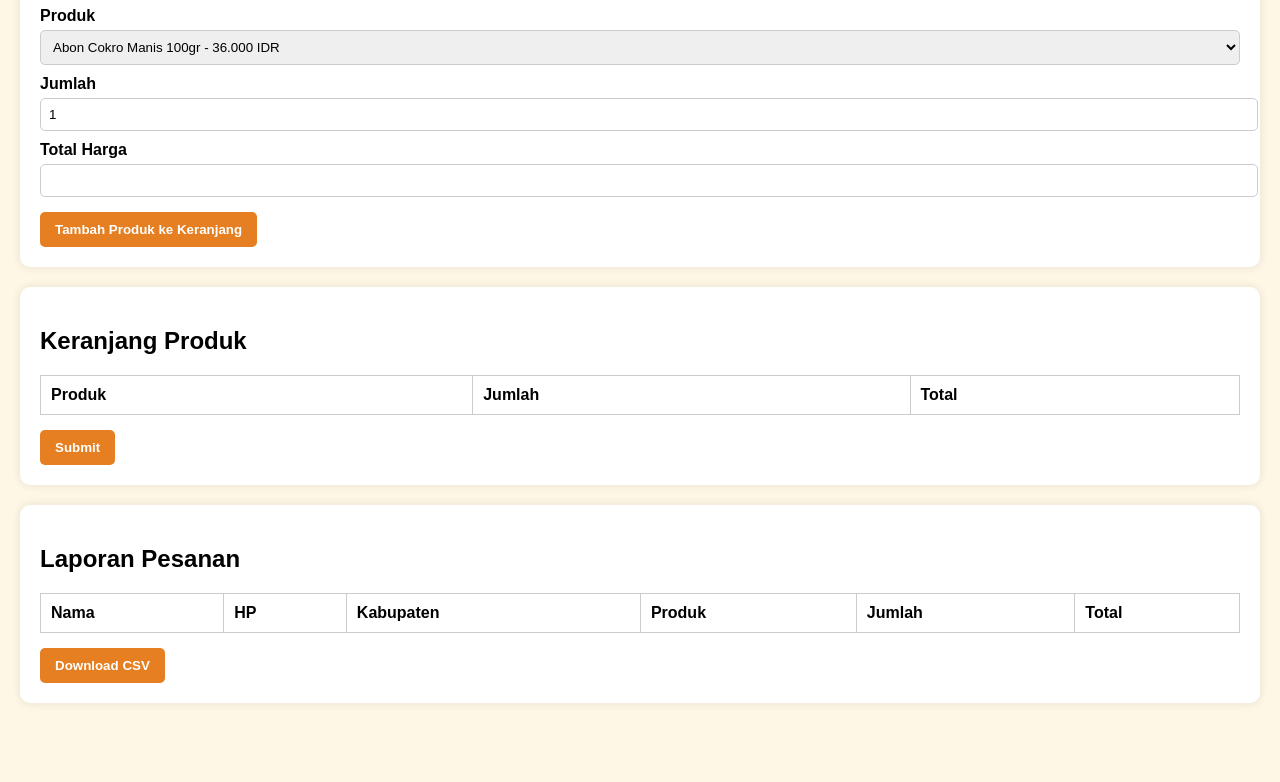
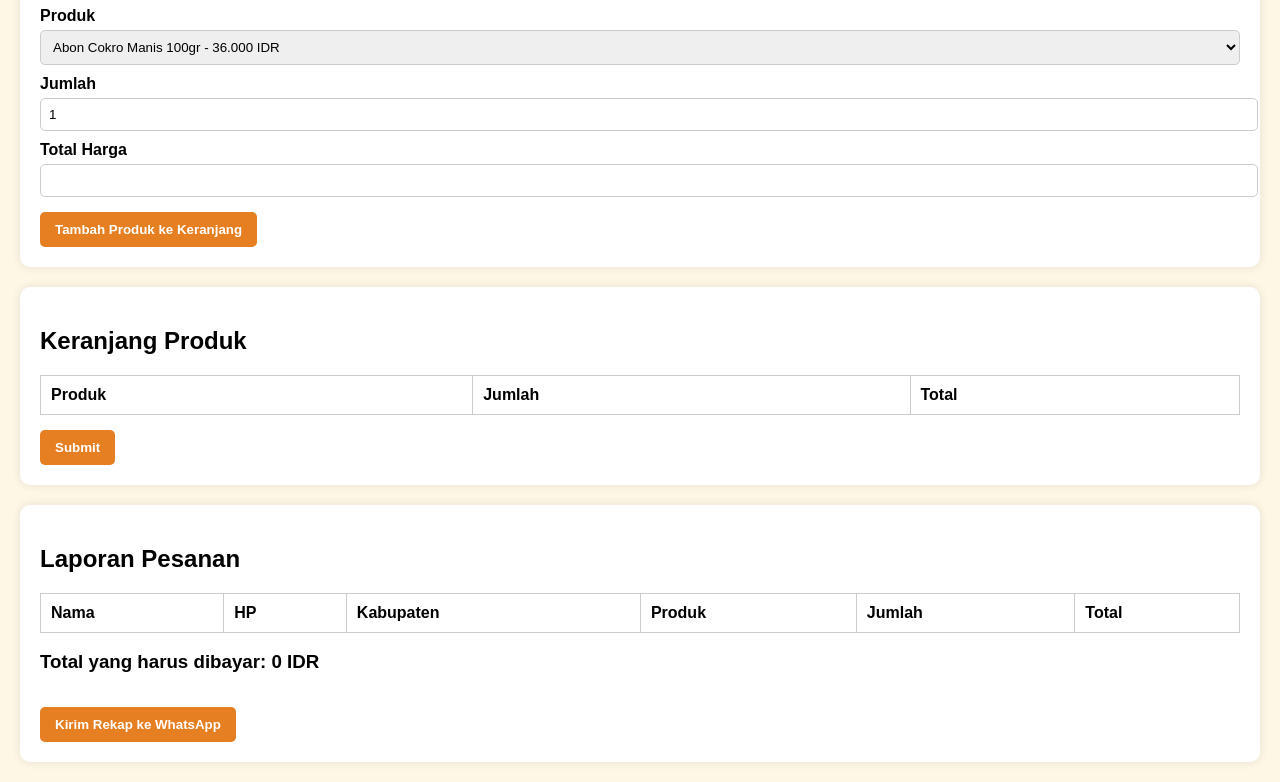
Before and after one commit to yasashop33/order, a plain HTML site: page index.html in a window 1280 px wide. Shown: the part 340-1122 px from the top of the page. Before the commit the page ends 1063 px from the top, so only its background shows below. Drawn offline with Linux system fonts and the light colour scheme.

Commit message:
index.html

```diff
--- a/index.html
+++ b/index.html
@@ -4,16 +4,27 @@
   <meta charset="UTF-8" />
   <meta name="viewport" content="width=device-width, initial-scale=1.0" />
   <title>Pemesanan Oleh-Oleh Yasa Shop (Transfer ke Rekening Mandiri atas nama Bambang Yulistriono 1350021365851)</title>
+
   <style>
     body { font-family: Arial, sans-serif; margin: 20px; background:#fff7e6; }
     h1 { color:#d35400; }
-    form, .report, .keranjang { background:#ffffff; padding:20px; border-radius:10px; box-shadow:0 0 10px rgba(0,0,0,0.1); margin-bottom:20px; }
+    form, .report, .keranjang {
+      background:#ffffff; padding:20px; border-radius:10px;
+      box-shadow:0 0 10px rgba(0,0,0,0.1); margin-bottom:20px;
+    }
     label { display:block; margin-top:10px; font-weight:bold; }
-    input, select { width:100%; padding:8px; margin-top:5px; border-radius:5px; border:1px solid #ccc; }
+    input, select {
+      width:100%; padding:8px; margin-top:5px;
+      border-radius:5px; border:1px solid #ccc;
+    }
     table { width:100%; border-collapse: collapse; margin-top:20px; }
     table, th, td { border:1px solid #ccc; }
     th, td { padding:10px; text-align:left; }
-    button { padding:10px 15px; background:#e67e22; border:none; color:white; font-weight:bold; border-radius:5px; cursor:pointer; margin-top:15px; }
+    button {
+      padding:10px 15px; background:#e67e22; border:none;
+      color:white; font-weight:bold; border-radius:5px;
+      cursor:pointer; margin-top:15px;
+    }
     button:hover { background:#d35400; }
   </style>
 </head>
@@ -81,6 +92,7 @@
   <button type="button" onclick="tambahKeKeranjang()">Tambah Produk ke Keranjang</button>
 </form>
 
+<!-- KERANJANG -->
 <div class="keranjang">
   <h2>Keranjang Produk</h2>
   <table>
@@ -97,6 +109,7 @@
   <button type="button" onclick="simpanKeLaporan()">Submit</button>
 </div>
 
+<!-- REPORT -->
 <div class="report">
   <h2>Laporan Pesanan</h2>
 
@@ -114,10 +127,14 @@
     <tbody></tbody>
   </table>
 
-  <button onclick="downloadCSV()">Download CSV</button>
+  <h3 id="grandTotal">Total yang harus dibayar: 0 IDR</h3>
+
+  <button onclick="kirimWhatsApp()">Kirim Rekap ke WhatsApp</button>
 </div>
 
+
 <script>
+/* ======================== DATA PRODUK ======================== */
 const produkList = {
   "Abon Cokro Manis 100gr": 36000,
   "Abon Cokro Pedas 100gr": 38000,
@@ -143,6 +160,7 @@ const produkList = {
   "Wedang Bandrek": 15000
 };
 
+/* ======================== ISI DROPDOWN PRODUK ======================== */
 const produkSelect = document.getElementById("produk");
 for (let p in produkList) {
   let opt = document.createElement("option");
@@ -151,17 +169,19 @@ for (let p in produkList) {
   produkSelect.appendChild(opt);
 }
 
+/* ======================== HITUNG TOTAL ======================== */
 function hitungTotal() {
   const harga = produkList[produkSelect.value] || 0;
   const jumlah = parseInt(document.getElementById("jumlah").value) || 1;
-  document.getElementById("total").value =
-    (harga * jumlah).toLocaleString("id-ID");
+  document.getElementById("total").value = (harga * jumlah).toLocaleString("id-ID");
 }
 
 produkSelect.onchange = hitungTotal;
 document.getElementById("jumlah").oninput = hitungTotal;
 
+/* ======================== KERANJANG ======================== */
 let keranjang = [];
+let totalSemua = 0;
 
 function tambahKeKeranjang() {
   hitungTotal();
@@ -191,6 +211,7 @@ function updateTabelKeranjang() {
   });
 }
 
+/* ======================== SIMPAN KE LAPORAN ======================== */
 function simpanKeLaporan() {
   if (keranjang.length === 0) {
     alert("Keranjang masih kosong!");
@@ -214,9 +235,14 @@ function simpanKeLaporan() {
       <td>${item.total.toLocaleString("id-ID")}</td>
     `;
     tbody.appendChild(tr);
+
+    totalSemua += item.total;
   });
 
-  // ================= KIRIM DATA KE GOOGLE SPREADSHEET =================
+  document.getElementById("grandTotal").innerText =
+    "Total yang harus dibayar: " + totalSemua.toLocaleString("id-ID") + " IDR";
+
+  // Kirim ke Spreadsheet
   fetch("https://script.google.com/macros/s/AKfycbywWqm73OQDS8kCvCMmQnFIfXBO-cfj2ePFDpJOB9K6C1dP-NxykA1zfSS7JdPldFnd4A/exec", {
     method: "POST",
     mode: "no-cors",
@@ -234,23 +260,29 @@ function simpanKeLaporan() {
   alert("Pesanan berhasil disimpan dan dikirim ke Spreadsheet!");
 }
 
-function downloadCSV() {
-  let csv = "Nama,HP,Kabupaten,Produk,Jumlah,Total\n";
+/* ======================== KIRIM WHATSAPP ======================== */
+function kirimWhatsApp() {
+  const rows = document.querySelectorAll("#tabelReport tbody tr");
+  if (rows.length === 0) {
+    alert("Belum ada laporan pesanan!");
+    return;
+  }
 
-  const rows = document.querySelectorAll("#tabelReport tbody tr");
+  let pesan = `REKAP PESANAN YASA SHOP\n----------------------\n`;
+
   rows.forEach((r) => {
-    const cols = r.querySelectorAll("td");
-    const data = Array.from(cols).map((c) => c.innerText);
-    csv += data.join(",") + "\n";
+    const t = r.querySelectorAll("td");
+
+    pesan += `Nama: ${t[0].innerText}\nHP: ${t[1].innerText}\nKab: ${t[2].innerText}\nProduk: ${t[3].innerText}\nJumlah: ${t[4].innerText}\nTotal: ${t[5].innerText}\n----------------------\n`;
   });
 
-  const blob = new Blob([csv], { type: "text/csv" });
-  const url = URL.createObjectURL(blob);
+  pesan += `TOTAL BAYAR: ${totalSemua.toLocaleString("id-ID")} IDR\n`;
+  pesan += `\nMohon diproses. Terima kasih.`;
 
-  const a = document.createElement("a");
-  a.href = url;
-  a.download = "report_pesanan.csv";
-  a.click();
+  const nomorWA = "628156816150";
+  const url = `https://wa.me/${nomorWA}?text=${encodeURIComponent(pesan)}`;
+
+  window.open(url, "_blank");
 }
 </script>
 
```
